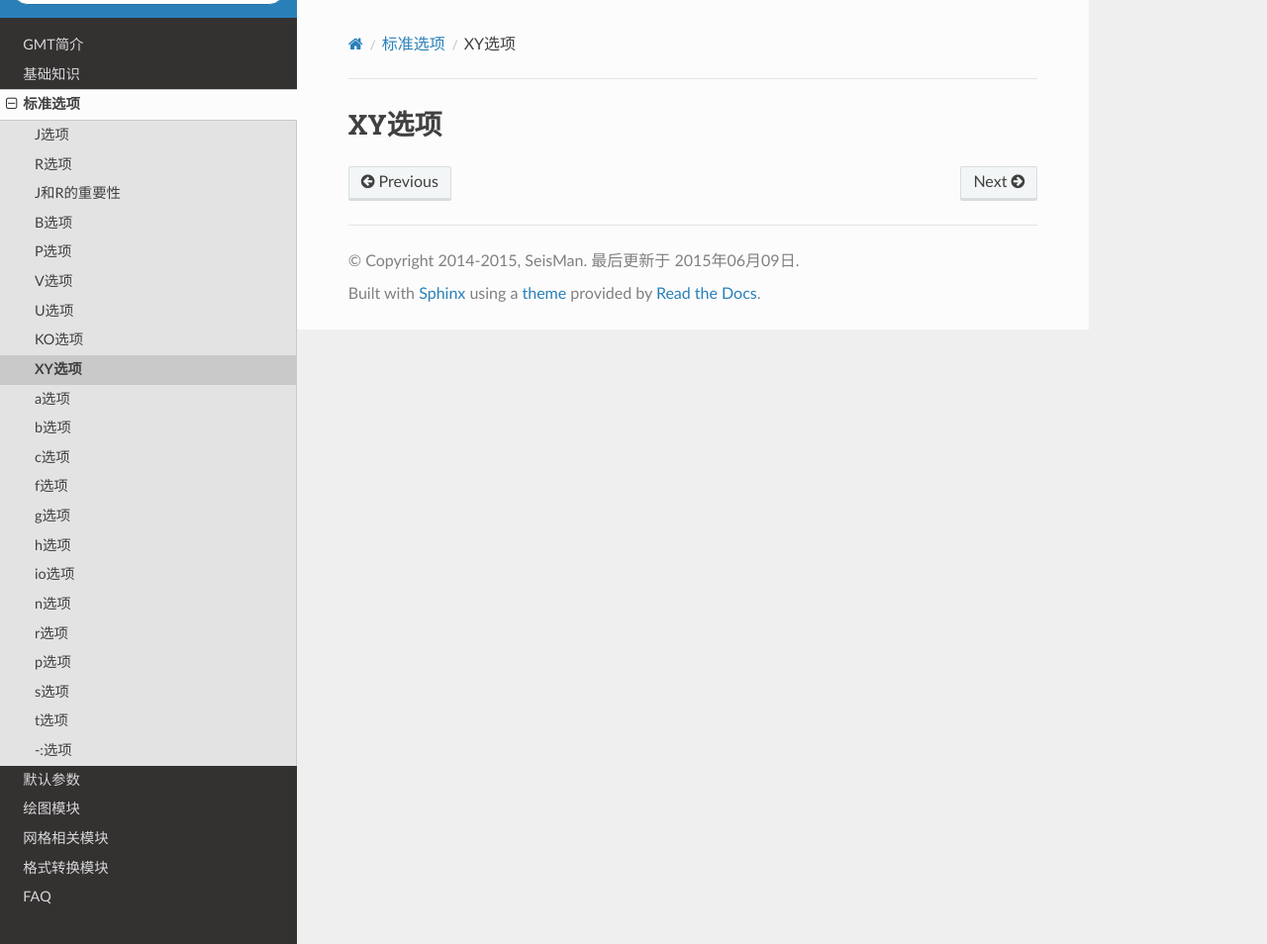
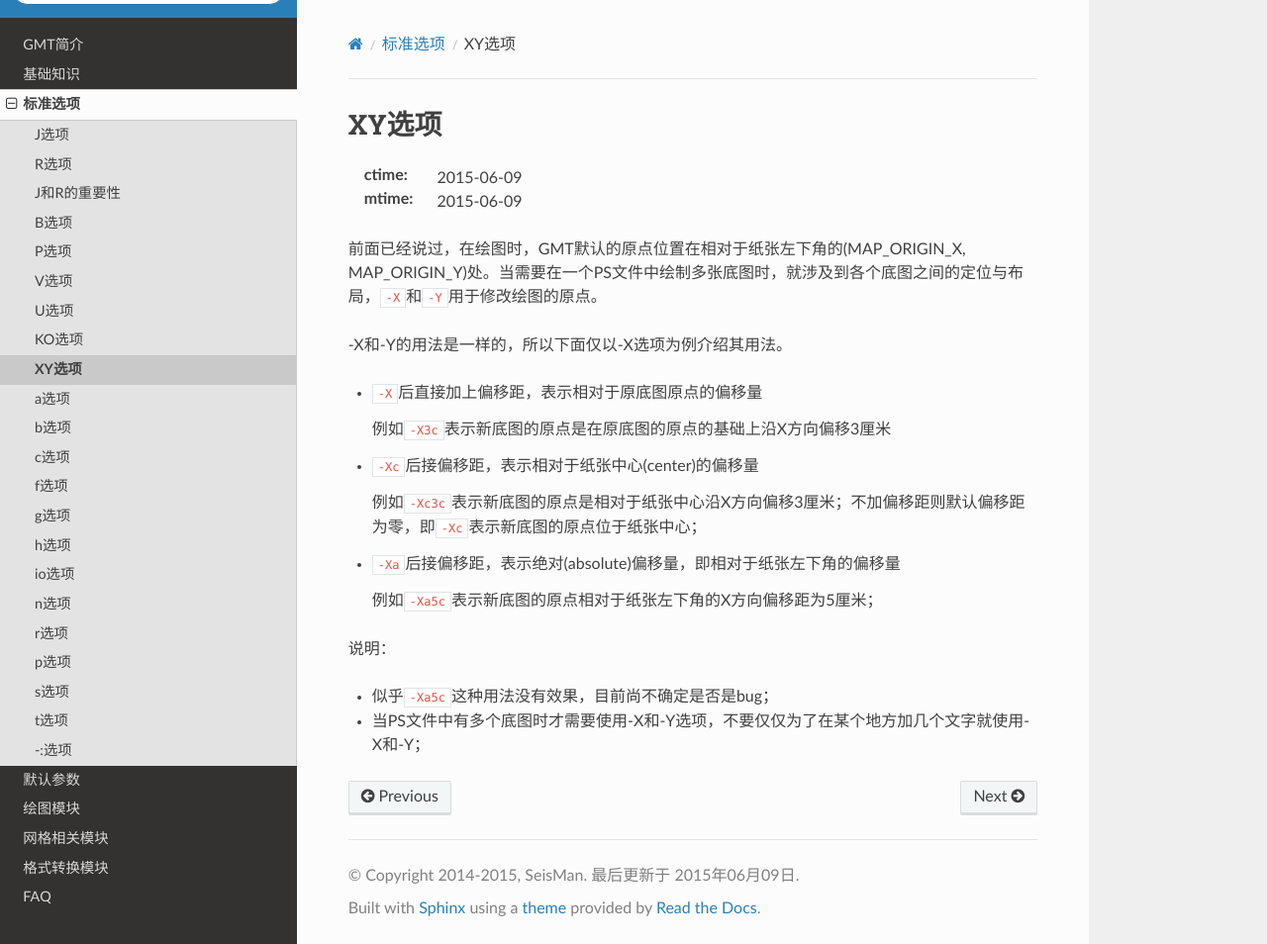
Before and after one commit to seisman/GMT5_Docs, a Sphinx documentation site: the page built from source/XY-option.rst, in a window 1280 px wide and 954 px high. Shown: the whole window at 99% size. Built offline with Sphinx 7.4.7 and the Read the Docs theme 2.0.0, drawn with Linux system fonts in a browser that asks for light colours.

Commit message:
XY选项

```diff
--- a/source/XY-option.rst
+++ b/source/XY-option.rst
@@ -1,2 +1,26 @@
 XY选项
 ======
+
+:ctime: 2015-06-09
+:mtime: 2015-06-09
+
+前面已经说过，在绘图时，GMT默认的原点位置在相对于纸张左下角的(MAP_ORIGIN_X, MAP_ORIGIN_Y)处。当需要在一个PS文件中绘制多张底图时，就涉及到各个底图之间的定位与布局，\ ``-X``\ 和\ ``-Y``\ 用于修改绘图的原点。
+
+-X和-Y的用法是一样的，所以下面仅以-X选项为例介绍其用法。
+
+- ``-X``\ 后直接加上偏移距，表示相对于原底图原点的偏移量
+
+  例如\ ``-X3c``\ 表示新底图的原点是在原底图的原点的基础上沿X方向偏移3厘米
+
+- ``-Xc``\ 后接偏移距，表示相对于纸张中心(center)的偏移量
+
+  例如\ ``-Xc3c``\ 表示新底图的原点是相对于纸张中心沿X方向偏移3厘米；不加偏移距则默认偏移距为零，即\ ``-Xc``\ 表示新底图的原点位于纸张中心；
+
+- ``-Xa``\ 后接偏移距，表示绝对(absolute)偏移量，即相对于纸张左下角的偏移量
+
+  例如\ ``-Xa5c``\ 表示新底图的原点相对于纸张左下角的X方向偏移距为5厘米；
+
+说明：
+
+- 似乎\ ``-Xa5c``\ 这种用法没有效果，目前尚不确定是否是bug；
+- 当PS文件中有多个底图时才需要使用-X和-Y选项，不要仅仅为了在某个地方加几个文字就使用-X和-Y；
```
